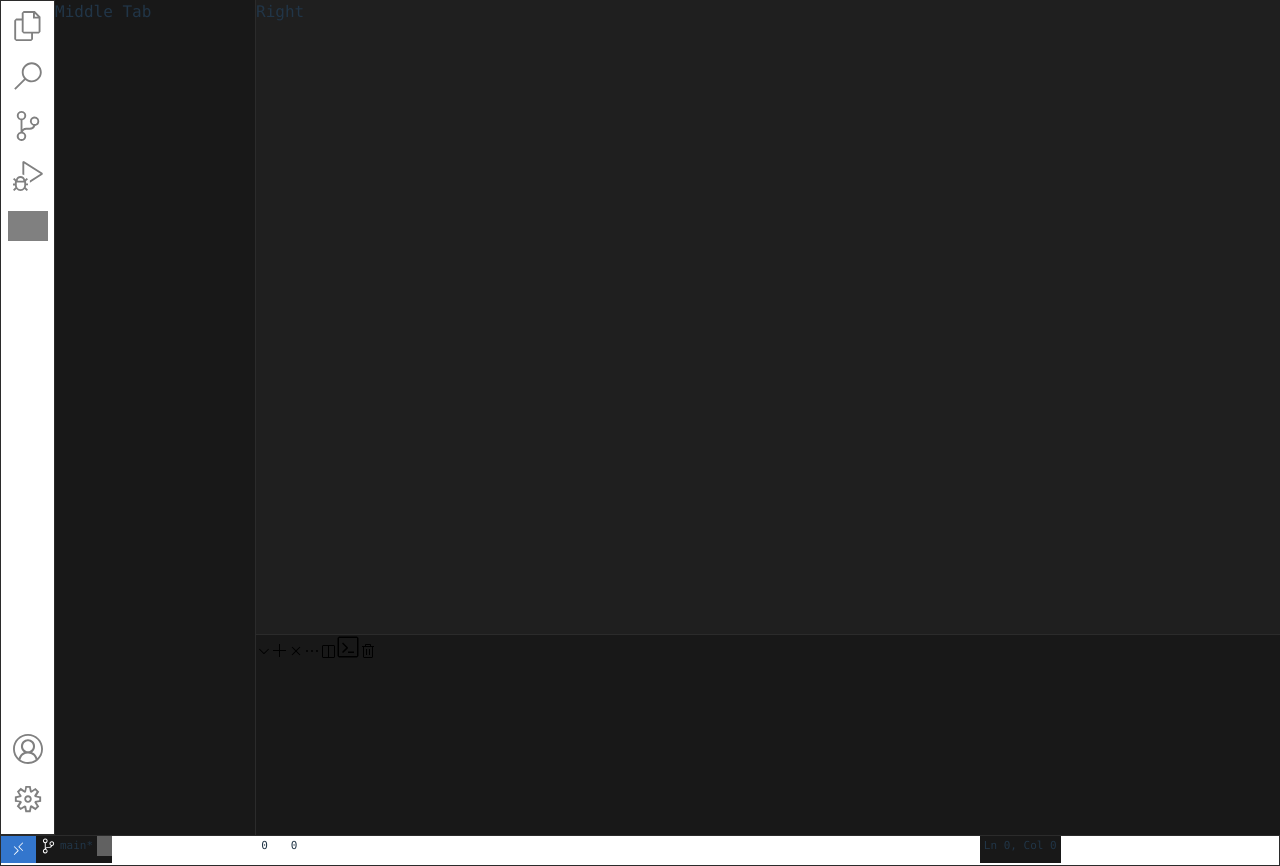
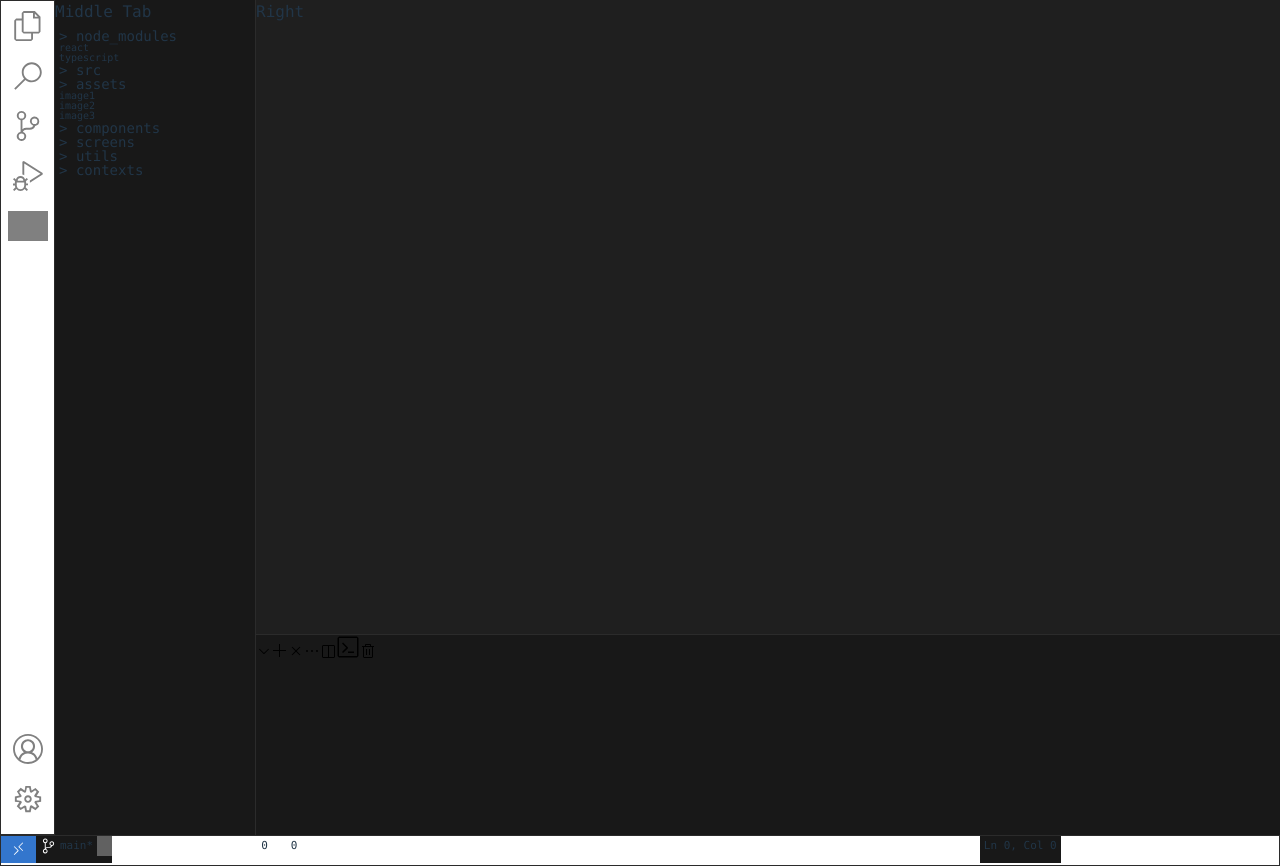
Before and after one commit to Zahmadgit/zeshanahmaddev, a React (Vite) app: page / in a window 1280 px wide. Built offline with nearby package versions, Linux system fonts and the light colour scheme; grey boxes are pictures that could not be loaded.

Commit message:
almost got middle tab working

```diff
--- a/src/components/middleTab/MiddleTab.module.css
+++ b/src/components/middleTab/MiddleTab.module.css
@@ -16,3 +16,9 @@
   background-color: rgb(24, 24, 24);
   overflow: auto;
 }
+
+.dropDownBorder {
+  width: 1px;
+  height: 20px;
+  background: rgb(43, 43, 43);
+}
--- a/src/components/middleTab/MiddleTab.tsx
+++ b/src/components/middleTab/MiddleTab.tsx
@@ -1,5 +1,129 @@
 import styles from "./MiddleTab.module.css";
-import { useState, useRef, useEffect } from "react";
+import React, { useState, useRef, useEffect } from "react";
+
+interface FolderType {
+  folderName?: string;
+  folderOpen?: boolean;
+  folderContent?: (string | FolderType)[];
+  fileName?: string;
+}
+
+const fileStructure: FolderType[] = [
+  {
+    folderName: "node_modules",
+    folderOpen: false,
+    folderContent: ["react", "typescript"],
+  },
+  {
+    folderName: "src",
+    folderOpen: false,
+    folderContent: [
+      {
+        folderName: "assets",
+        folderOpen: false,
+        folderContent: ["image1", "image2", "image3"],
+      },
+      {
+        folderName: "components",
+        folderOpen: false,
+        folderContent: [
+          { fileName: "leftTab.tsx" },
+          { fileName: "middleTab.tsx" },
+          { fileName: "rightTab.tsx" },
+        ],
+      },
+      {
+        folderName: "screens",
+        folderOpen: false,
+        folderContent: [
+          { fileName: "HomeScreen.tsx" },
+          { fileName: "AboutScreen.tsx" },
+          { fileName: "ResumeScreen.tsx" },
+        ],
+      },
+      {
+        folderName: "utils",
+        folderOpen: false,
+        folderContent: [
+          {
+            folderName: "contexts",
+            folderOpen: false,
+            folderContent: [{ fileName: "FileHighlightContext.ts" }],
+          },
+        ],
+      },
+      {
+        fileName: "App.tsx",
+      },
+    ],
+  },
+  {
+    fileName: "index.html",
+  },
+  {
+    fileName: "package-lock.json",
+  },
+  {
+    fileName: "package.json",
+  },
+  {
+    fileName: "README.md",
+  },
+  {
+    fileName: "tsconfig.json",
+  },
+];
+
+const RenderFolderStructure: React.FC<{ folder: FolderType }> = ({
+  folder,
+}) => {
+  const [folderStructure, setFolderStructure] = useState(folder);
+  //lets map the array and return an opened and unopened state for each folderName field
+
+  // const dropDownNormalizer = (index) => {
+  //   setFolderStructure((prev)=> prev.map((item, i)=> i !== index ? (): item))
+  // };
+
+  return (
+    <div>
+      {folderStructure.folderName && (
+        <p style={{ fontSize: 14 }}>
+          {" "}
+          {`>`} {folderStructure.folderName}
+        </p>
+      )}
+      {folderStructure.folderOpen === true ? (
+        <p style={{ fontSize: 14 }}> {folderStructure.fileName}</p>
+      ) : (
+        folderStructure.folderContent?.map((item) => {
+          if (typeof item === "string") {
+            return (
+              <div key={item}>
+                <p style={{ fontSize: 10 }}>{item}</p>
+              </div>
+            );
+          } else {
+            return (
+              <RenderFolderStructure key={item.folderName} folder={item} />
+            );
+          }
+        })
+      )}
+      {/* {folderStructure.folderContent?.map((item) => {
+        if (typeof item === "string") {
+          return (
+            <div key={item}>
+              <p style={{ fontSize: 10 }}>{item}</p>
+            </div>
+          );
+        } else {
+          return <RenderFolderStructure key={item.folderName} folder={item} />;
+        }
+      })} */}
+    </div>
+  );
+};
+
 export default function MiddleTab() {
   const [middleWidth, setMiddleWidth] = useState<number>(200);
 
@@ -41,6 +165,11 @@ export default function MiddleTab() {
     <div className={styles.middleTabContainer} ref={containerRef}>
       <div className={styles.middleContent} style={{ width: middleWidth }}>
         Middle Tab
+        <div>
+          {fileStructure.map((item) => (
+            <RenderFolderStructure key={item.folderName} folder={item} />
+          ))}
+        </div>
       </div>
       <div className={styles.resizeHandle}></div>
     </div>
--- a/src/screens/HomeScreen.tsx
+++ b/src/screens/HomeScreen.tsx
@@ -1,21 +1,27 @@
+import { useState } from "react";
 import LeftTab from "../components/leftTab/LeftTab";
 import MiddleTab from "../components/middleTab/MiddleTab";
 import RightTab from "../components/rightTab/RightTab";
 import styles from "./HomeScreen.module.css";
 import BottomTab from "../components/bottomTab/BottomTab";
+import { FileHighlightContext } from "../utils/contexts/FileHighlightContext";
+
 export default function HomeScreen() {
+  const [currentFileHighlight, setCurrentFileHighLight] =
+    useState<string>("resume");
   return (
     <div className={styles.container}>
       <div className={styles.left}>
         <LeftTab />
       </div>
-
+      <FileHighlightContext value={currentFileHighlight}>
         <div className={styles.middle}>
           <MiddleTab />
         </div>
         <div className={styles.right}>
           <RightTab />
         </div>
+      </FileHighlightContext>
       <div className={styles.bottom}>
         <BottomTab />
       </div>
--- /dev/null
+++ b/src/utils/contexts/FileHighlightContext.ts
@@ -0,0 +1,2 @@
+import { createContext } from "react";
+export const FileHighlightContext = createContext("resume");
```
Lines whose indentation alone changed are shown as unchanged.
